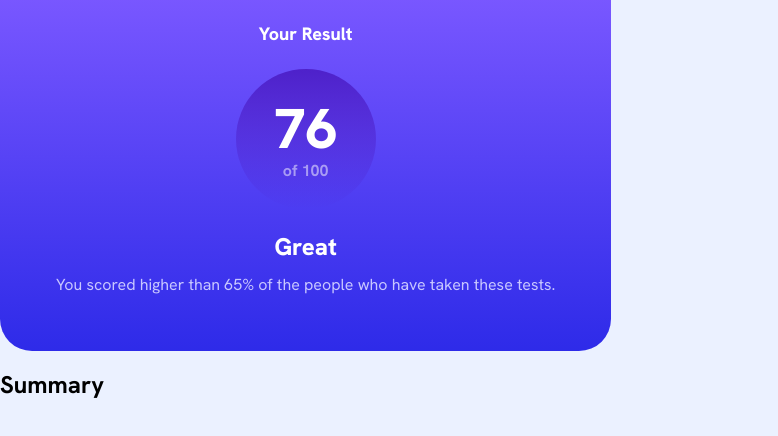
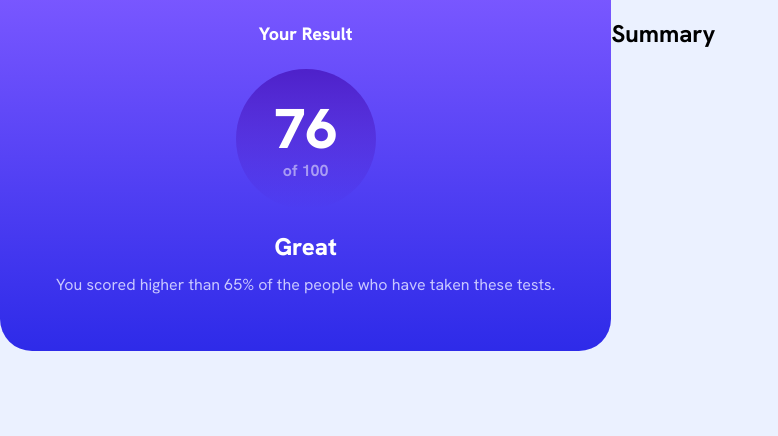
Before and after one commit to nikogalvan/fm-results-summary-component, a React (Vite) app: page / in a window 1280 px wide. Shown: the top 436 px of the page, without its empty margins (0-778 px from the left). Built offline with nearby package versions, Linux system fonts and the light colour scheme.

Commit message:
fix(App): remove unnecesary Cards component instance

```diff
--- a/src/App.tsx
+++ b/src/App.tsx
@@ -7,8 +7,6 @@ const App = () => {
     <>
       <Cards>
         <CardResults />
-      </Cards>
-      <Cards>
         <CardSummary />
       </Cards>
     </>
```
